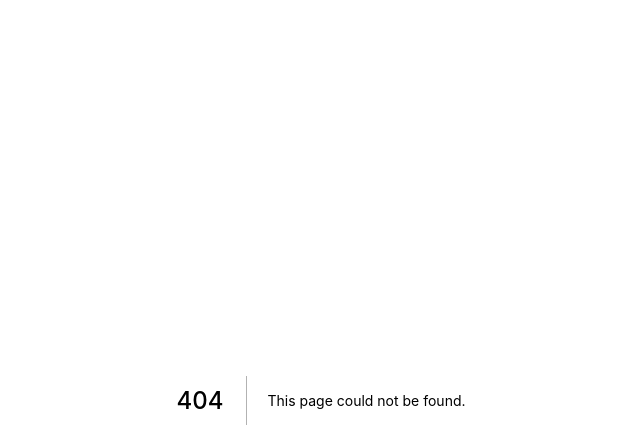
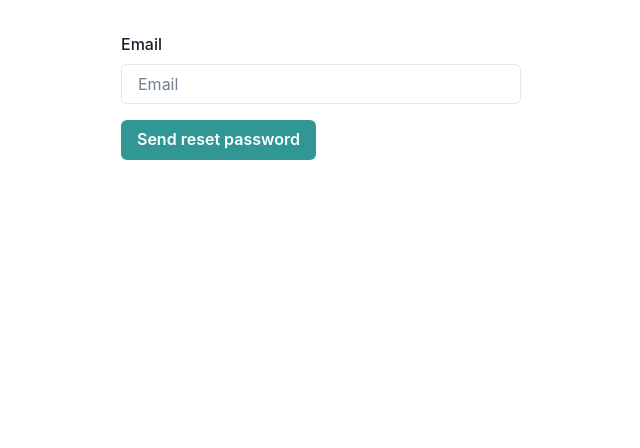
Before and after one commit to LQT1102/reddit-FE, a Next.js app: page /forgot-password in a window 1280 px wide. Before the commit this address had no page. Shown: the top 448 px of the page, without its empty margins (319-959 px from the left). Built offline with nearby package versions, Linux system fonts and the light colour scheme; no server answers.

Commit message:
feat: forgot password page

```diff
--- a/src/generated/graphql.tsx
+++ b/src/generated/graphql.tsx
@@ -28,6 +28,10 @@ export type FieldError = {
   message: Scalars['String'];
 };
 
+export type ForgotPasswordInput = {
+  email: Scalars['String'];
+};
+
 export type IMutationResponse = {
   code: Scalars['Float'];
   message?: Maybe<Scalars['String']>;
@@ -43,6 +47,7 @@ export type Mutation = {
   __typename?: 'Mutation';
   createPost: PostMutationResponse;
   deletePost: PostMutationResponse;
+  forgotPassword: Scalars['Boolean'];
   login: UserMutationResponse;
   logout: Scalars['Boolean'];
   register: UserMutationResponse;
@@ -57,6 +62,11 @@ export type MutationCreatePostArgs = {
 
 export type MutationDeletePostArgs = {
   id: Scalars['ID'];
+};
+
+
+export type MutationForgotPasswordArgs = {
+  forgotPasswordInput: ForgotPasswordInput;
 };
 
 
@@ -143,6 +153,13 @@ export type UserInfoFragment = { __typename?: 'User', id: string, username: stri
 
 export type UserMutationResponseFragment = { __typename?: 'UserMutationResponse', code: number, success: boolean, message?: string | null, user?: { __typename?: 'User', id: string, username: string, email: string } | null, errors?: Array<{ __typename?: 'FieldError', field: string, message: string }> | null };
 
+export type ForgotPasswordMutationVariables = Exact<{
+  forgotPasswordInput: ForgotPasswordInput;
+}>;
+
+
+export type ForgotPasswordMutation = { __typename?: 'Mutation', forgotPassword: boolean };
+
 export type LoginMutationVariables = Exact<{
   loginInput: LoginInput;
 }>;
@@ -205,6 +222,37 @@ export const UserMutationResponseFragmentDoc = gql`
     ${UserInfoFragmentDoc}
 ${FieldErrorFragmentDoc}
 ${MutationStatusesFragmentDoc}`;
+export const ForgotPasswordDocument = gql`
+    mutation ForgotPassword($forgotPasswordInput: ForgotPasswordInput!) {
+  forgotPassword(forgotPasswordInput: $forgotPasswordInput)
+}
+    `;
+export type ForgotPasswordMutationFn = Apollo.MutationFunction<ForgotPasswordMutation, ForgotPasswordMutationVariables>;
+
+/**
+ * __useForgotPasswordMutation__
+ *
+ * To run a mutation, you first call `useForgotPasswordMutation` within a React component and pass it any options that fit your needs.
+ * When your component renders, `useForgotPasswordMutation` returns a tuple that includes:
+ * - A mutate function that you can call at any time to execute the mutation
+ * - An object with fields that represent the current status of the mutation's execution
+ *
+ * @param baseOptions options that will be passed into the mutation, supported options are listed on: https://www.apollographql.com/docs/react/api/react-hooks/#options-2;
+ *
+ * @example
+ * const [forgotPasswordMutation, { data, loading, error }] = useForgotPasswordMutation({
+ *   variables: {
+ *      forgotPasswordInput: // value for 'forgotPasswordInput'
+ *   },
+ * });
+ */
+export function useForgotPasswordMutation(baseOptions?: Apollo.MutationHookOptions<ForgotPasswordMutation, ForgotPasswordMutationVariables>) {
+        const options = {...defaultOptions, ...baseOptions}
+        return Apollo.useMutation<ForgotPasswordMutation, ForgotPasswordMutationVariables>(ForgotPasswordDocument, options);
+      }
+export type ForgotPasswordMutationHookResult = ReturnType<typeof useForgotPasswordMutation>;
+export type ForgotPasswordMutationResult = Apollo.MutationResult<ForgotPasswordMutation>;
+export type ForgotPasswordMutationOptions = Apollo.BaseMutationOptions<ForgotPasswordMutation, ForgotPasswordMutationVariables>;
 export const LoginDocument = gql`
     mutation Login($loginInput: LoginInput!) {
   login(loginInput: $loginInput) {
--- /dev/null
+++ b/src/graphql-client/mutations/forgotPassword.graphql
@@ -0,0 +1,3 @@
+mutation ForgotPassword($forgotPasswordInput: ForgotPasswordInput!) {
+    forgotPassword(forgotPasswordInput: $forgotPasswordInput)
+}
--- a/src/hooks/useCheckAuth.ts
+++ b/src/hooks/useCheckAuth.ts
@@ -3,6 +3,7 @@ import { useRouter } from "next/router"
 import React, { useEffect } from 'react'
 import { useMeQuery } from "../generated/graphql";
 
+const UN_AUTHEN_ROUTES = ["/login", "/register", "/forgot-password"]
 
 export default function useCheckAuth() {
     const router = useRouter();
@@ -10,7 +11,7 @@ export default function useCheckAuth() {
     const {data, loading} = useMeQuery();
 
     useEffect(() => {
-        if(!loading && data?.me &&  (router.route === "/login" || router.route === "/register")){
+        if(!loading && data?.me &&  UN_AUTHEN_ROUTES.includes(router.route)){
             router.replace("/")
         }
     })
--- /dev/null
+++ b/src/pages/forgot-password.tsx
@@ -0,0 +1,58 @@
+import { Box, Button, Text } from "@chakra-ui/react";
+import React from "react";
+import { useForm } from "react-hook-form";
+import UnauthenWrapper from "../components/bases/UnauthenWrapper";
+import Wrapper from "../components/bases/Wrapper";
+import InputField from "../components/fields/InputField";
+import {
+    ForgotPasswordInput,
+    useForgotPasswordMutation,
+} from "../generated/graphql";
+
+type Props = {};
+
+export default function ForgotPassword({}: Props) {
+    const formMethods = useForm<ForgotPasswordInput>();
+
+    const [forgotPassword, { loading, data }] = useForgotPasswordMutation();
+
+    const onForgotPasswordSubmit = async (vals: ForgotPasswordInput) => {
+        await forgotPassword({
+            variables: {
+                forgotPasswordInput: vals,
+            },
+        });
+    };
+
+    return (
+        <UnauthenWrapper>
+            <Wrapper>
+                {!loading && data ? (
+                    <Box>Please check your mailbox</Box>
+                ) : (
+                    <form
+                        onSubmit={formMethods.handleSubmit(
+                            onForgotPasswordSubmit
+                        )}
+                    >
+                        <InputField
+                            control={formMethods.control}
+                            label="Email"
+                            name="email"
+                            placeholder="Email"
+                            type={"email"}
+                        />
+                        <Button
+                            type="submit"
+                            colorScheme={"teal"}
+                            mt={4}
+                            isLoading={loading}
+                        >
+                            Send reset password
+                        </Button>
+                    </form>
+                )}
+            </Wrapper>
+        </UnauthenWrapper>
+    );
+}
```
